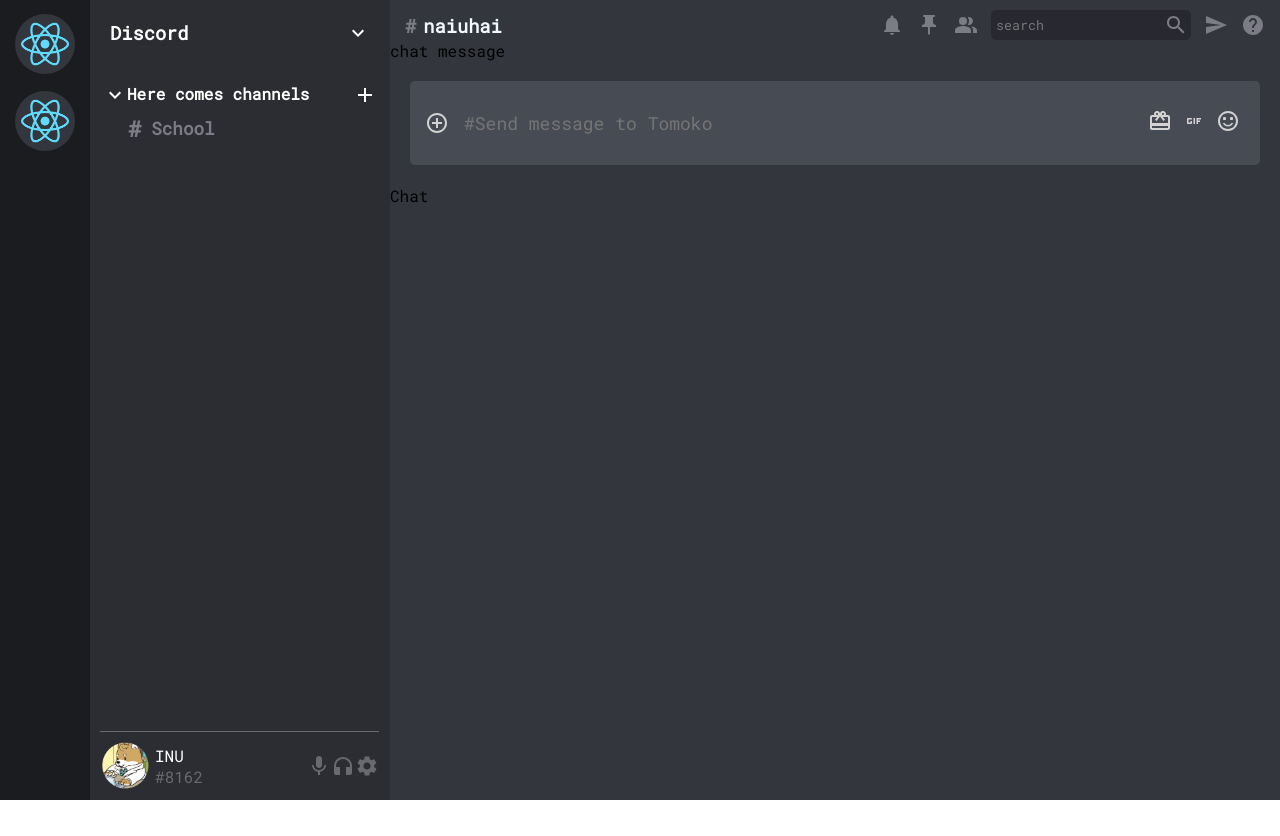
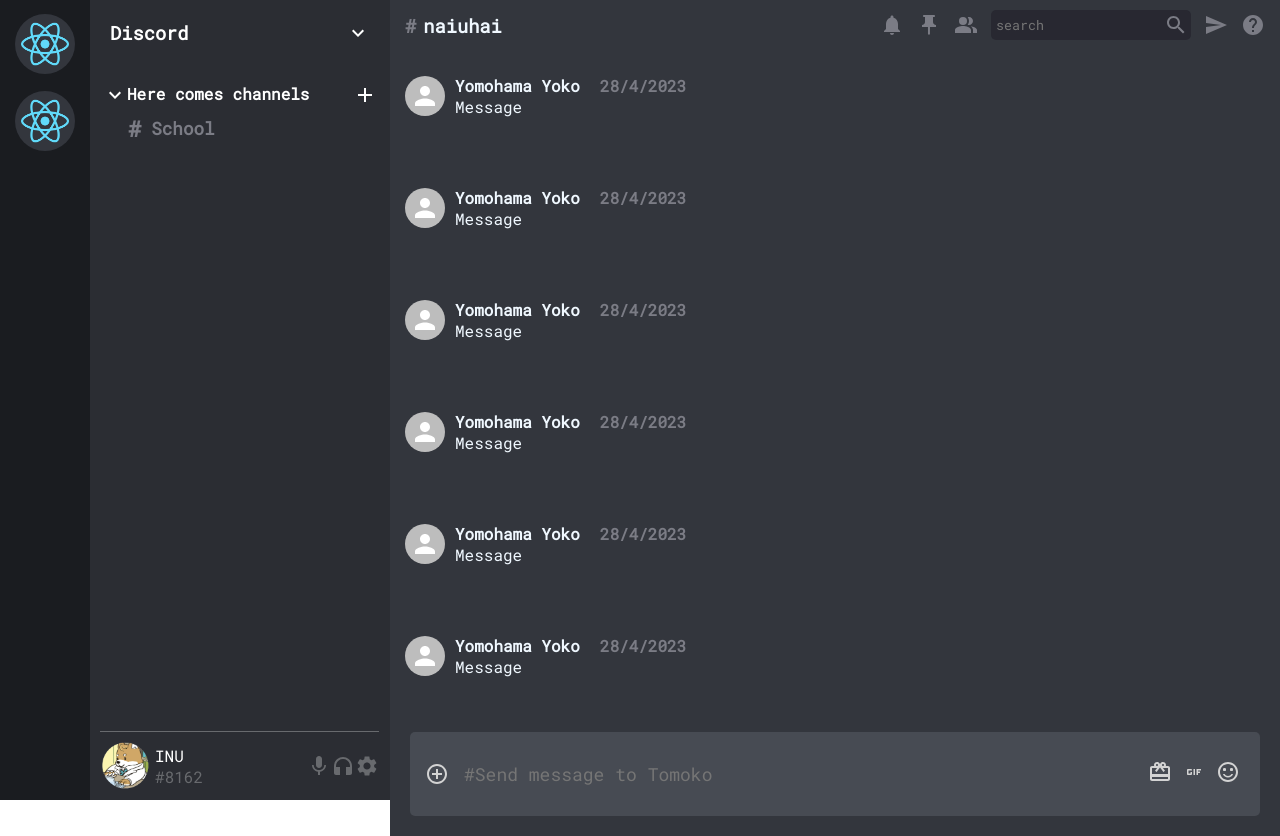
Before and after one commit to Tomoko-hub/discord-tutorial-frontend, a React (Create React App) app: page / in a window 1280 px wide. Before the commit the page ends 800 px from the top, so only its background shows below. Built offline with nearby package versions, Linux system fonts and the light colour scheme.

Commit message:
front end ready

```diff
--- a/src/components/chat/Chat.scss
+++ b/src/components/chat/Chat.scss
@@ -3,6 +3,10 @@
     flex-direction: column;
     flex-grow: 1;
     background-color: #33363d;
+
+    .chatMessage {
+        flex-grow: 1;
+    }
 
     .chatInput {
         display: flex;
--- a/src/components/chat/Chat.tsx
+++ b/src/components/chat/Chat.tsx
@@ -5,6 +5,7 @@ import AddCircleOutlineIcon from '@mui/icons-material/AddCircleOutline';
 import CardGiftcardIcon from '@mui/icons-material/CardGiftcard';
 import GifIcon from '@mui/icons-material/Gif';
 import SentimentSatisfiedAltIcon from '@mui/icons-material/SentimentSatisfiedAlt';
+import ChatMessage from './ChatMessage';
 
 const Home = () => {
   return (
@@ -13,7 +14,12 @@ const Home = () => {
       <ChatHeader />
       {/* ChatMessage */ }
       <div className="chatMessage">
-        chat message
+        <ChatMessage />
+        <ChatMessage />
+        <ChatMessage />
+        <ChatMessage />
+        <ChatMessage />
+        <ChatMessage />
       </div>
       {/* chatInput */ }
       <div className="chatInput">
@@ -34,7 +40,6 @@ const Home = () => {
           <SentimentSatisfiedAltIcon />
         </div>
       </div>
-      Chat
     </div>
   )
 }
--- /dev/null
+++ b/src/components/chat/ChatMessage.scss
@@ -0,0 +1,16 @@
+.message{
+    display: flex;
+    align-items: center;
+    padding: 15px;
+    color: aliceblue;
+
+    .messageInfo {
+        padding: 20px 20px 20px 10px;
+    }
+
+    .messageTimeStamp {
+        color: #7b7c85;
+        margin-left: 20px;
+        font-size: 16px;
+    }
+}
--- /dev/null
+++ b/src/components/chat/ChatMessage.tsx
@@ -0,0 +1,20 @@
+import React from 'react'
+import "./ChatMessage.scss"
+import { Avatar } from '@mui/material';
+
+const ChatMessage = () =>{
+  return (
+    <div className='message'>
+        <Avatar />
+        <div className="messageInfo">
+            <h4>
+                Yomohama Yoko
+                <span className='messageTimeStamp'>28/4/2023</span>
+            </h4>
+            <p>Message</p>
+        </div>
+    </div>
+  )
+}
+
+export default ChatMessage
```
